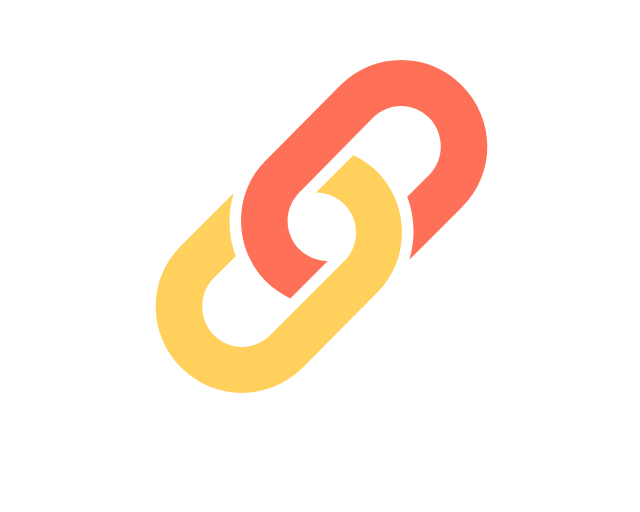
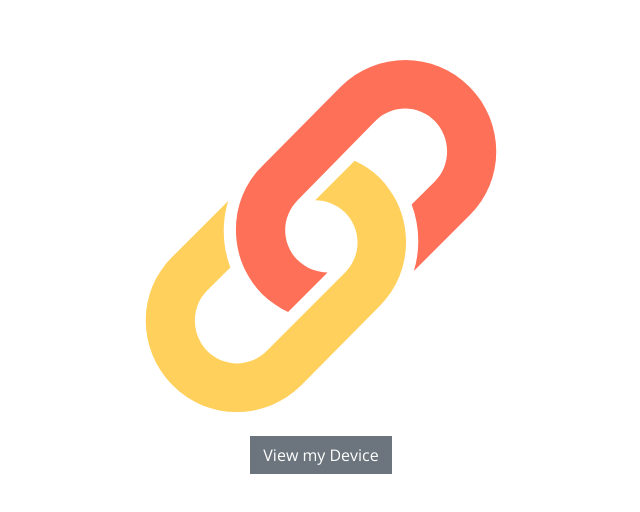
Before and after one commit to helioslink/helioslink.github.io, a plain HTML site: page index.html in a window 1280 px wide. Shown: the part 132-644 px from the top of the page, without its empty margins (319-959 px from the left). Drawn offline with nearby package versions, Linux system fonts and the light colour scheme.

Commit message:
main page fix for now

```diff
--- a/css/style.css
+++ b/css/style.css
@@ -13,3 +13,7 @@ body{
     -webkit-animation: fadeIn 1s linear forwards;
     animation: fadeIn 1s linear forwards;
 }
+.mainButton{
+    border-radius: 0px;
+    font-family: 'Open Sans';
+}
--- a/index.html
+++ b/index.html
@@ -21,6 +21,7 @@
     <link href="css/bootstrap.min.css" rel="stylesheet">
     <link href="css/style.css" rel="stylesheet">
     <link href="css/animate.css" rel="stylesheet">
+    <link href="https://fonts.googleapis.com/css?family=Open+Sans" rel="stylesheet">
 
 </head>
 
@@ -30,7 +31,8 @@
     <div class="container test">
         <div class="row">
             <div class="col-lg-12 text-center">
-                <img class="introLogo elementToFadeInAndOut" draggable="false" src="img/link.svg">
+                <img class="introLogo elementToFadeInAndOut" draggable="false" src="img/link.svg"><br><br>
+                <a href="readings.html" class="btn btn-secondary elementToFadeInAndOut mainButton" role="button">View my Device</a>
             </div>
         </div>
     </div>
```
